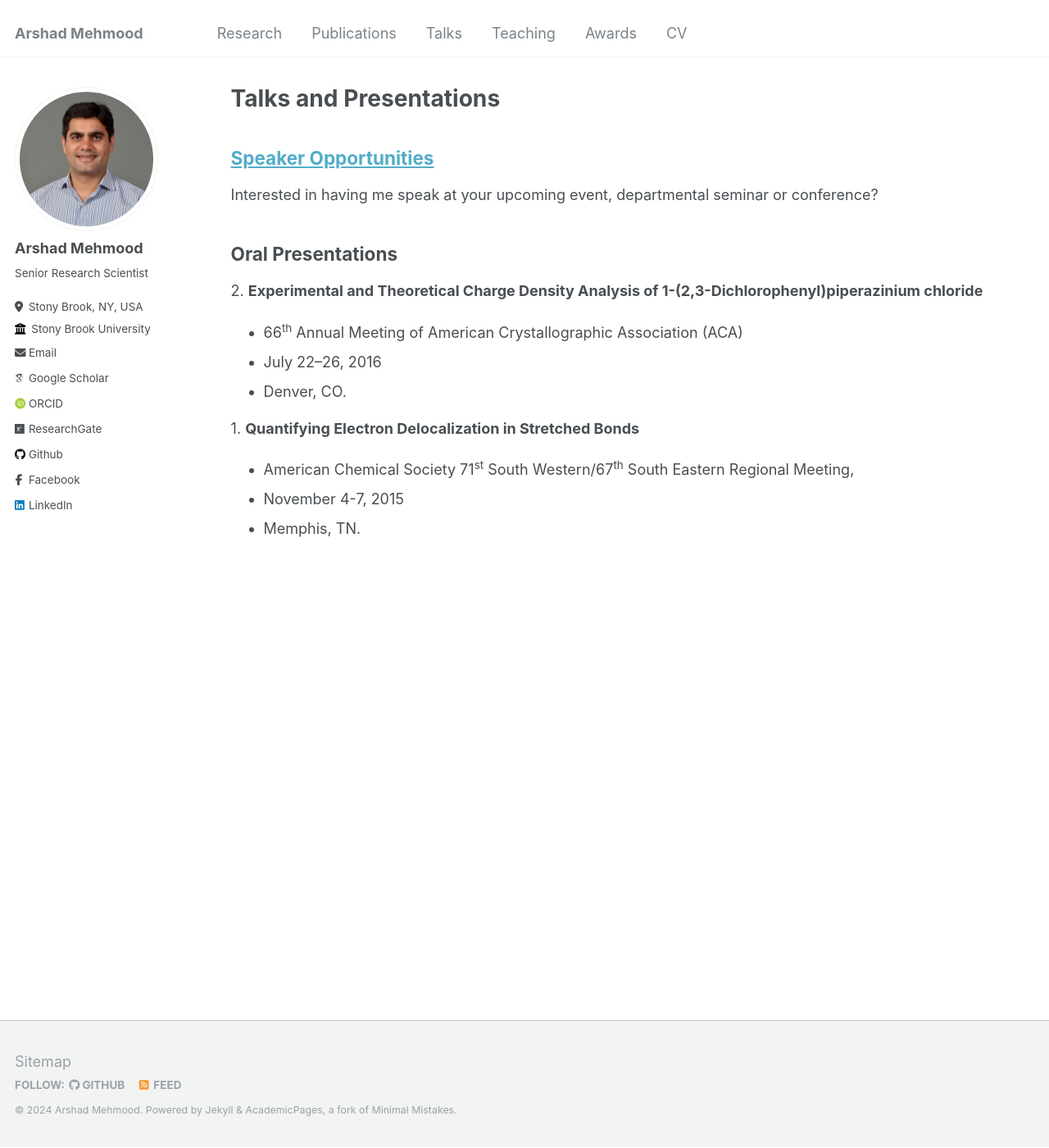
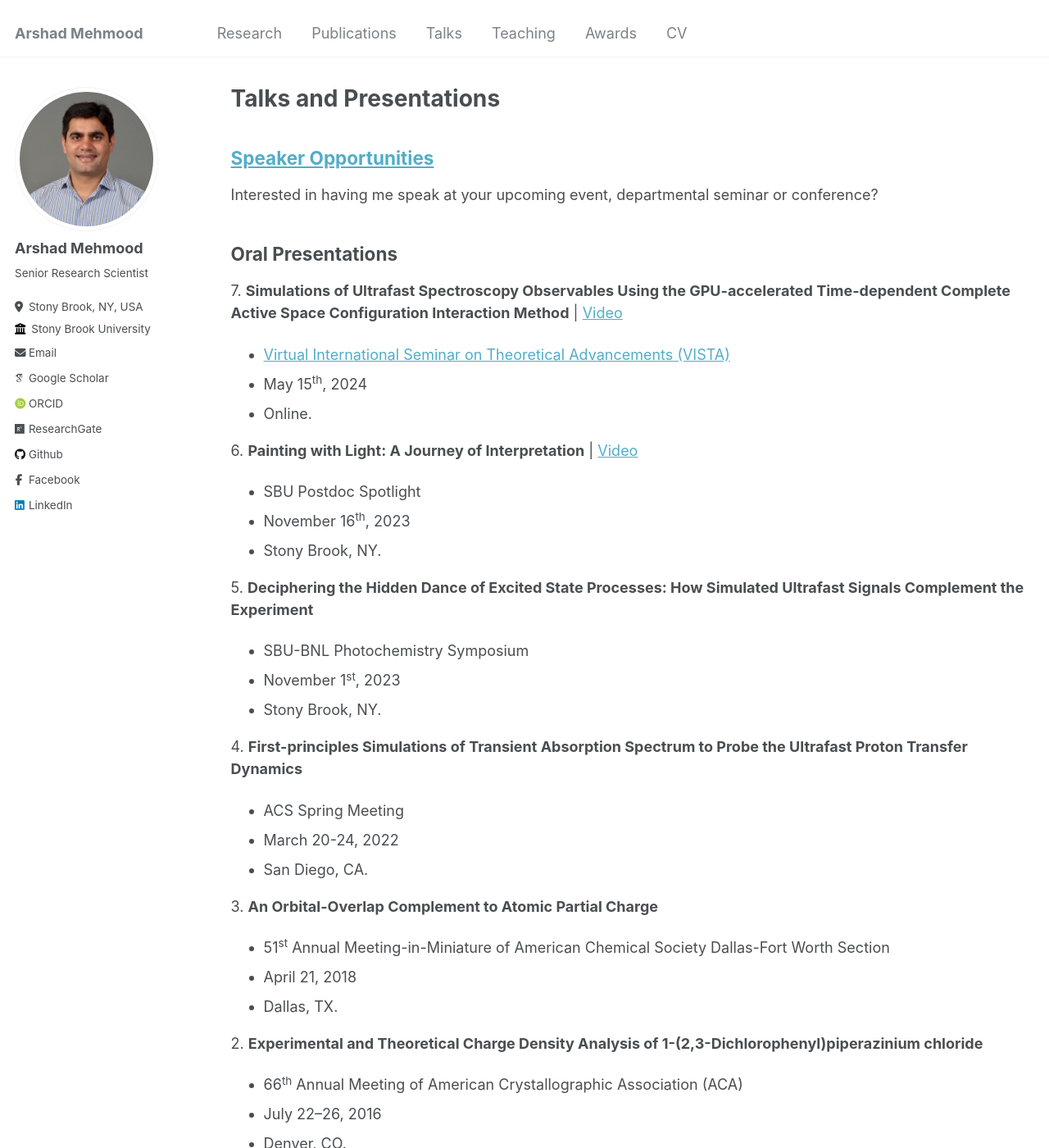
Before and after one commit to arshadmehmood118/arshadmehmood118.github.io, a Jekyll site: the page built from _pages/talks.md, in a window 1280 px wide and 1400 px high. Shown: the whole window at 82% size. Built offline with Jekyll 4.4.1, drawn with Linux system fonts in a browser that asks for light colours; some web fonts are replaced.

Commit message:
Update talks.md

```diff
--- a/_pages/talks.md
+++ b/_pages/talks.md
@@ -11,6 +11,31 @@ Interested in having me speak at your upcoming event, departmental seminar or co
 
 Oral Presentations
 ------
+7\. **Simulations of Ultrafast Spectroscopy Observables Using the GPU-accelerated Time-dependent Complete Active Space Configuration Interaction Method** | [Video](https://quantum-dynamics-hub.github.io/VISTA/69-episode/index.html)
+- [Virtual International Seminar on Theoretical Advancements (VISTA)](https://quantum-dynamics-hub.github.io/VISTA/)
+- May 15<sup>th</sup>, 2024
+- Online.
+
+6\. **Painting with Light: A Journey of Interpretation** | [Video](https://www.youtube.com/watch?v=MsDeT1OEN78)
+- SBU Postdoc Spotlight
+- November 16<sup>th</sup>, 2023
+- Stony Brook, NY.
+
+5\. **Deciphering the Hidden Dance of Excited State Processes: How Simulated Ultrafast Signals Complement the Experiment**
+- SBU-BNL Photochemistry Symposium
+- November 1<sup>st</sup>, 2023
+- Stony Brook, NY.
+
+4\. **First-principles Simulations of Transient Absorption Spectrum to Probe the Ultrafast Proton Transfer Dynamics**
+- ACS Spring Meeting
+- March 20-24, 2022
+- San Diego, CA.
+
+3\. **An Orbital-Overlap Complement to Atomic Partial Charge**
+- 51<sup>st</sup> Annual Meeting-in-Miniature of American Chemical Society Dallas-Fort Worth Section
+- April 21, 2018
+- Dallas, TX.
+
 2\. **Experimental and Theoretical Charge Density Analysis of 1-(2,3-Dichlorophenyl)piperazinium chloride**
 - 66<sup>th</sup> Annual Meeting of American Crystallographic Association (ACA)
 - July 22–26, 2016
```
